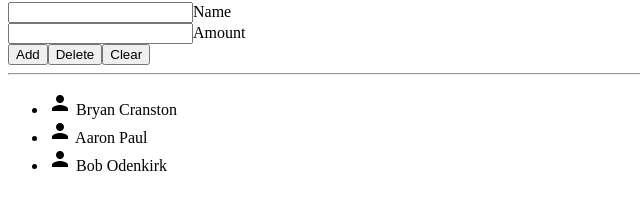
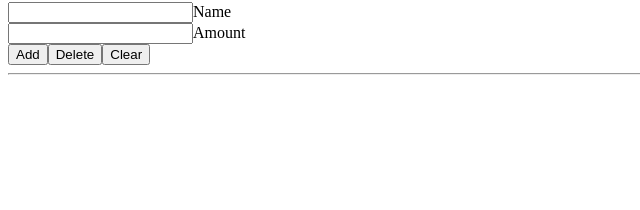
Before and after one commit to pwaykole/angular2-recipe-app, an Angular app: page / in a window 1280 px wide. Shown: the part 1146-1356 px from the top of the page, without its empty margins (0-640 px from the left). After the commit the page ends 1284 px from the top, so only its background shows below. Built offline with nearby package versions, Linux system fonts and the light colour scheme.

Commit message:
shopping list service and ingridients created

```diff
--- a/src/app/app.module.ts
+++ b/src/app/app.module.ts
@@ -11,6 +11,7 @@ import { RecipeTemComponent } from './recipes/recipe-list/recipe-tem.component';
 import { RecipeDetailComponent } from './recipes/recipe-detail/recipe-detail.component';
 import { ShoppingListComponent } from './shopping-list/shopping-list.component';
 import { ShoppingListAddComponent } from './shopping-list/shopping-list-add.component';
+import { ShoppingListService } from './shopping-list/shopping-list.service';
 
 @NgModule({
   declarations: [
@@ -28,7 +29,7 @@ import { ShoppingListAddComponent } from './shopping-list/shopping-list-add.comp
     FormsModule,
     HttpModule
   ],
-  providers: [],
+  providers: [ShoppingListService],
   bootstrap: [AppComponent]
 })
 export class AppModule { }
--- a/src/app/recipes/recipe-detail/recipe-detail.component.html
+++ b/src/app/recipes/recipe-detail/recipe-detail.component.html
@@ -9,7 +9,7 @@
       <h4>{{selectedRecipe?.name}}</h4>
     </div>
     <div class="mdl-cell mdl-cell--12-col mdl-cell--12-col-phone">
-      <button class="mdl-button mdl-js-button mdl-button--raised mdl-js-ripple-effect mdl-button--colored">
+      <button class="mdl-button mdl-js-button mdl-button--raised mdl-js-ripple-effect mdl-button--colored" (click)="onAddToShoppingList()">
         To Shopping List
     </button>
       <button class="mdl-button mdl-js-button mdl-button--raised mdl-js-ripple-effect mdl-button--colored">
@@ -27,7 +27,14 @@
   </div>
   <div class="mdl-grid">
     <div class="mdl-cell mdl-cell--12-col mdl-cell--12-col-phone">
-      Ingredients
+      <ul class="demo-list-icon mdl-list">
+          <li class="mdl-list__item" *ngFor="let item of selectedRecipe?.ingredients">
+            <span class="mdl-list__item-primary-content">
+              <i class="material-icons mdl-list__item-icon">local_dining</i>
+              <a>{{item.name}} ({{item.amount}})</a>
+            </span>
+          </li>
+      </ul>
     </div>
   </div>
 </div>
--- a/src/app/recipes/recipe-detail/recipe-detail.component.ts
+++ b/src/app/recipes/recipe-detail/recipe-detail.component.ts
@@ -1,5 +1,6 @@
 import { Recipe } from './../recipe';
 import { Component, OnInit, Input } from '@angular/core';
+import { ShoppingListService } from './../../shopping-list/shopping-list.service';
 
 @Component({
   selector: 'rb-recipe-detail',
@@ -9,9 +10,13 @@ import { Component, OnInit, Input } from '@angular/core';
 export class RecipeDetailComponent implements OnInit {
   @Input() selectedRecipe: Recipe;
 
-  constructor() { }
+  constructor(private sls: ShoppingListService) { }
 
   ngOnInit() {
   }
 
+  onAddToShoppingList() {
+    this.sls.addItems(this.selectedRecipe.ingredients);
+  }
+
 }
--- a/src/app/recipes/recipe-list/recipe-list.component.ts
+++ b/src/app/recipes/recipe-list/recipe-list.component.ts
@@ -1,28 +1,19 @@
 import { Component, OnInit, EventEmitter, Output } from '@angular/core';
 
 import { Recipe } from './../recipe';
+import { RecipeService } from '../recipe.service';
 @Component({
   selector: 'rb-recipe-list',
   templateUrl: './recipe-list.component.html'
 })
 export class RecipeListComponent implements OnInit {
-  recipes: Recipe[] = [
-      new Recipe('Chicken Over Rice', `Marinated in oregano, lemon, and coriander,
-      chicken thighs are browned, chopped into chunks and served over a pile turmeric-yellow rice.
-      Of course, it wouldn't be halal-cart style without the ubiquitous (and none too fancy) salad
-      of iceberg and tomatoes, and that mysterious sweet-sour-tangy white sauce that just has to be
-      ladled all over the chicken and rice for true street-style authenticity.`,
-      '../../../assets/recipe-items/50820.jpg', []),
-      new Recipe('Paneer Tikka Masala', `Chunks of marinated grilled paneer and capsicum in a
-      creamy onion tomato masala a paneer tikka masala is one of the vegetarian Indian recipes
-      that have found favour abroad. Soft grilled paneer and the flavours of the masala, blend
-      together beautifully to give you a final dish which is a treat to all your senses.`,
-      '../../../assets/recipe-items/50821.jpg', [])
-  ];
+  recipes: Recipe[] = []
   @Output() recipeSelected = new EventEmitter<Recipe>();
-  constructor() { }
+
+  constructor(private recipeService: RecipeService) { }
 
   ngOnInit() {
+    this.recipes = this.recipeService.getRecipes();
   }
 
   onSelected(recipe: Recipe) {
--- /dev/null
+++ b/src/app/recipes/recipe.service.ts
@@ -0,0 +1,31 @@
+import { Injectable } from '@angular/core';
+import { Recipe } from './recipe';
+import { Ingridient } from './../ingridient';
+
+@Injectable()
+export class RecipeService {
+  private recipes: Recipe[] = [
+      new Recipe('Chicken Over Rice', `Marinated in oregano, lemon, and coriander,
+      chicken thighs are browned, chopped into chunks and served over a pile turmeric-yellow rice.
+      Of course, it wouldn't be halal-cart style without the ubiquitous (and none too fancy) salad
+      of iceberg and tomatoes, and that mysterious sweet-sour-tangy white sauce that just has to be
+      ladled all over the chicken and rice for true street-style authenticity.`,
+      '../../../assets/recipe-items/50820.jpg', [
+        new Ingridient('Chicken', 2),
+        new Ingridient('Rice', 5)
+      ]),
+      new Recipe('Paneer Tikka Masala', `Chunks of marinated grilled paneer and capsicum in a
+      creamy onion tomato masala a paneer tikka masala is one of the vegetarian Indian recipes
+      that have found favour abroad. Soft grilled paneer and the flavours of the masala, blend
+      together beautifully to give you a final dish which is a treat to all your senses.`,
+      '../../../assets/recipe-items/50821.jpg', [
+        new Ingridient('Paneer', 6)
+      ])
+  ];
+  constructor() { }
+
+  getRecipes(){
+    return this.recipes;
+  }
+
+}
--- a/src/app/recipes/recipes.component.ts
+++ b/src/app/recipes/recipes.component.ts
@@ -1,11 +1,13 @@
 import { Component, OnInit } from '@angular/core';
 import { Recipe } from '../../app/recipes/recipe';
+import { RecipeService } from './recipe.service'
 @Component({
   selector: 'rb-recipes',
-  templateUrl: './recipes.component.html'
+  templateUrl: './recipes.component.html',
+  providers: [RecipeService]
 })
 export class RecipesComponent implements OnInit {
-  selectedRecipe:Recipe;
+  selectedRecipe: Recipe;
   constructor() { }
 
   ngOnInit() {
--- a/src/app/shopping-list/shopping-list.component.html
+++ b/src/app/shopping-list/shopping-list.component.html
@@ -3,23 +3,11 @@
     <rb-shopping-list-add></rb-shopping-list-add>
     <hr>
     <ul class="demo-list-icon mdl-list">
-        <li class="mdl-list__item">
+        <li class="mdl-list__item" *ngFor="let item of items">
           <span class="mdl-list__item-primary-content">
-          <i class="material-icons mdl-list__item-icon">person</i>
-          Bryan Cranston
-      </span>
-        </li>
-        <li class="mdl-list__item">
-          <span class="mdl-list__item-primary-content">
-          <i class="material-icons mdl-list__item-icon">person</i>
-          Aaron Paul
-        </span>
-        </li>
-        <li class="mdl-list__item">
-          <span class="mdl-list__item-primary-content">
-          <i class="material-icons mdl-list__item-icon">person</i>
-          Bob Odenkirk
-        </span>
+            <i class="material-icons mdl-list__item-icon">add_shopping_cart</i>
+            <a>{{item.name}} ({{item.amount}})</a>
+          </span>
         </li>
     </ul>
   </div>
--- a/src/app/shopping-list/shopping-list.component.ts
+++ b/src/app/shopping-list/shopping-list.component.ts
@@ -1,14 +1,17 @@
 import { Component, OnInit } from '@angular/core';
+import { Ingridient } from './../ingridient';
+import { ShoppingListService } from './shopping-list.service';
 
 @Component({
   selector: 'rb-shopping-list',
   templateUrl: './shopping-list.component.html'
 })
 export class ShoppingListComponent implements OnInit {
-
-  constructor() { }
+  items: Ingridient[] = [];
+  constructor(private sls: ShoppingListService) { }
 
   ngOnInit() {
+    this.items = this.sls.getItems();
   }
 
 }
--- /dev/null
+++ b/src/app/shopping-list/shopping-list.service.ts
@@ -0,0 +1,15 @@
+import { Ingridient } from './../ingridient';
+
+export class ShoppingListService {
+  private items: Ingridient[] = [];
+  constructor() { }
+
+  getItems(){
+    return this.items;
+  }
+
+  addItems(items: Ingridient[]){
+    Array.prototype.push.apply(this.items, items);
+  }
+
+}
```
Also changed, not shown: src/assets/recipe-items/50820.jpg (added), src/assets/recipe-items/50821.jpg (added).
